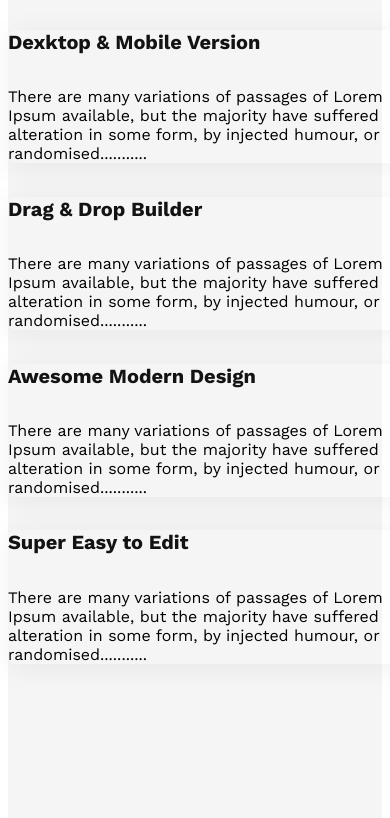
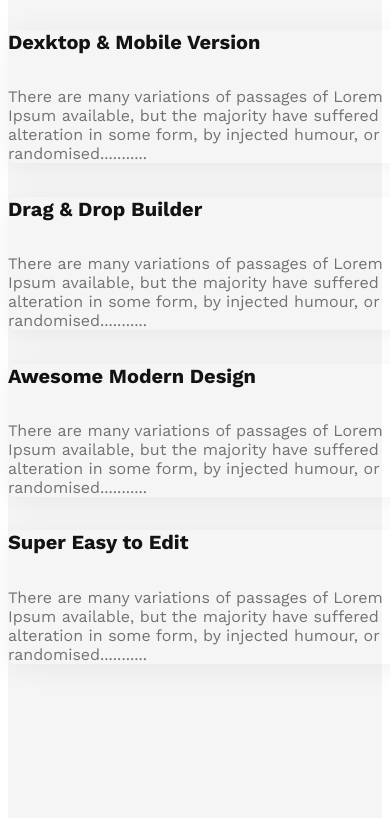
Before and after one commit to withshafiul/g3-archiects-responsive-website, a plain HTML site: page index.html in a window 390 px wide. Shown: the part 3515-4333 px from the top of the page. Drawn offline with nearby package versions, Linux system fonts and the light colour scheme.

```diff
--- a/style/g3archiects.css
+++ b/style/g3archiects.css
@@ -303,6 +303,7 @@ span{
   width: 414px;
   font-weight: 400px;
   font-size: 1rem;
+   color:rgb(114, 114, 114) ;
 
 }
 /* Some-Facts-title here */
```
